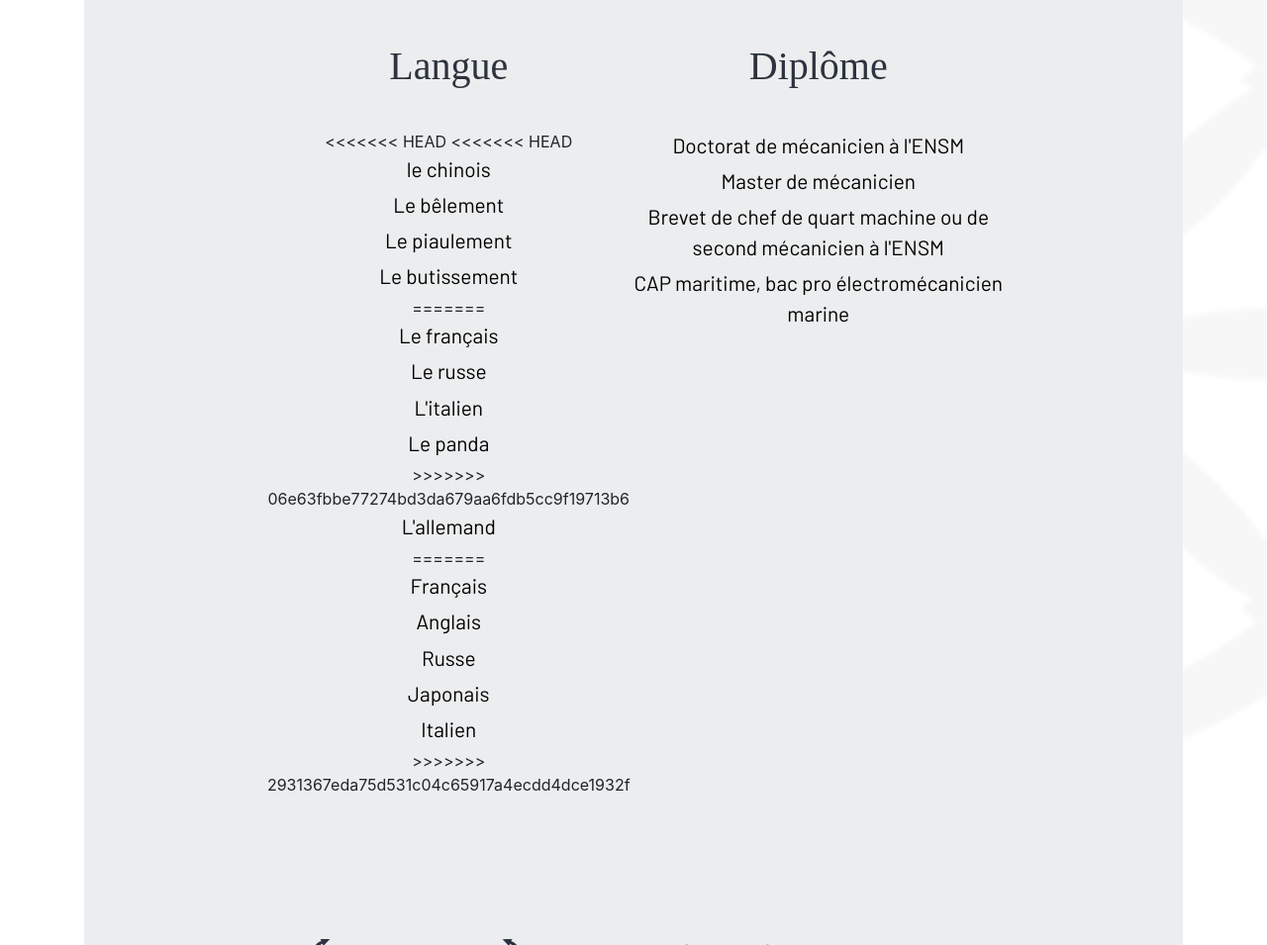
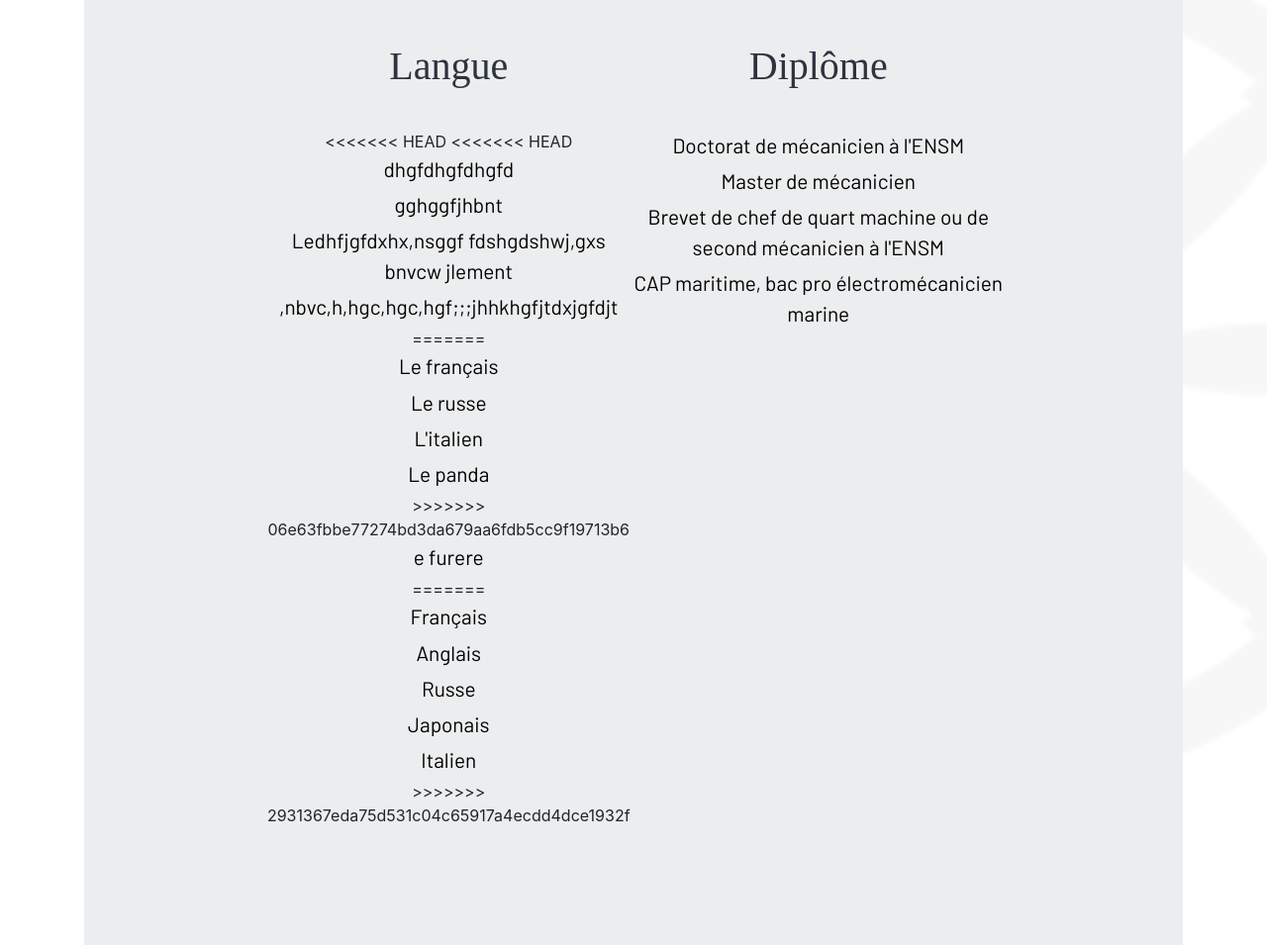
Before and after one commit to MGuillard87/cv_mmmm, a plain HTML site: page cv_mguillard/cv-test.html in a window 1280 px wide. Shown: the part 2866-3821 px from the top of the page at 99% size. Drawn offline with Linux system fonts and the light colour scheme; a web font is replaced by a local one.

Commit message:
modif malik

```diff
--- a/cv_mguillard/cv-test.html
+++ b/cv_mguillard/cv-test.html
@@ -130,17 +130,17 @@
                     <ul>
 <<<<<<< HEAD
 <<<<<<< HEAD
-                        <li class="p_default">le chinois</li>
-                        <li class="p_default">Le bêlement</li>
-                        <li class="p_default">Le piaulement</li>
-                        <li class="p_default">Le butissement</li>
+                        <li class="p_default">dhgfdhgfdhgfd</li>
+                        <li class="p_default">gghggfjhbnt</li>
+                        <li class="p_default">Ledhfjgfdxhx,nsggf fdshgdshwj,gxs bnvcw jlement</li>
+                        <li class="p_default">,nbvc,h,hgc,hgc,hgf;;;jhhkhgfjtdxjgfdjt</li>
 =======
                         <li class="p_default">Le français</li>
                         <li class="p_default">Le russe</li>
                         <li class="p_default">L'italien</li>
                         <li class="p_default">Le panda</li>
 >>>>>>> 06e63fbbe77274bd3da679aa6fdb5cc9f19713b6
-                        <li class="p_default">L'allemand</li>
+                        <li class="p_default">e furere </li>
 =======
                         <li class="p_default">Français</li>
                         <li class="p_default">Anglais</li>
```
